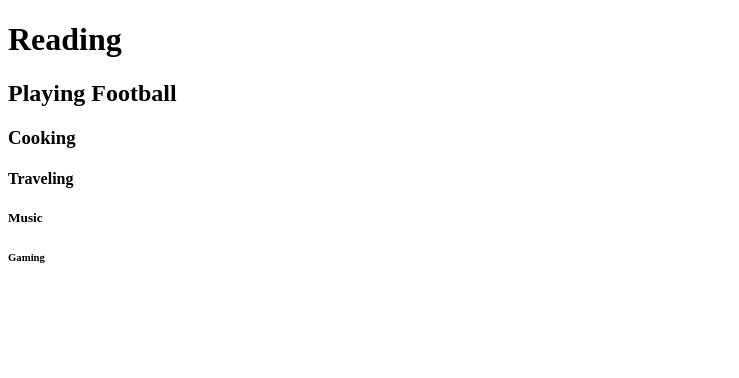
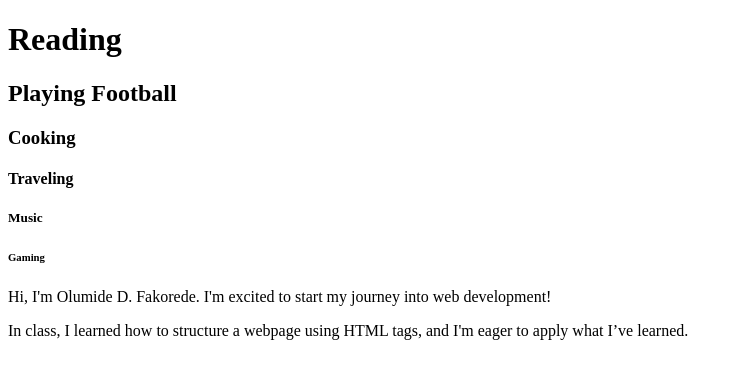
Before and after one commit to 0d-fako/CXBackend, a website: page cxhtml/beginner.html in a window 1280 px wide. Shown: the whole page, without its empty margins (0-739 px from the left). Drawn offline with Linux system fonts and the light colour scheme.

Commit message:
CX Backend

```diff
--- a/cxhtml/beginner.html
+++ b/cxhtml/beginner.html
@@ -14,7 +14,8 @@
     <h6>Gaming</h6>
 
 
-
+    <p>Hi, I'm Olumide D. Fakorede. I'm excited to start my journey into web development!</p>
+    <p>In class, I learned how to structure a webpage using HTML tags, and I'm eager to apply what I’ve learned.</p>
 
 </body>
 </html>
```
